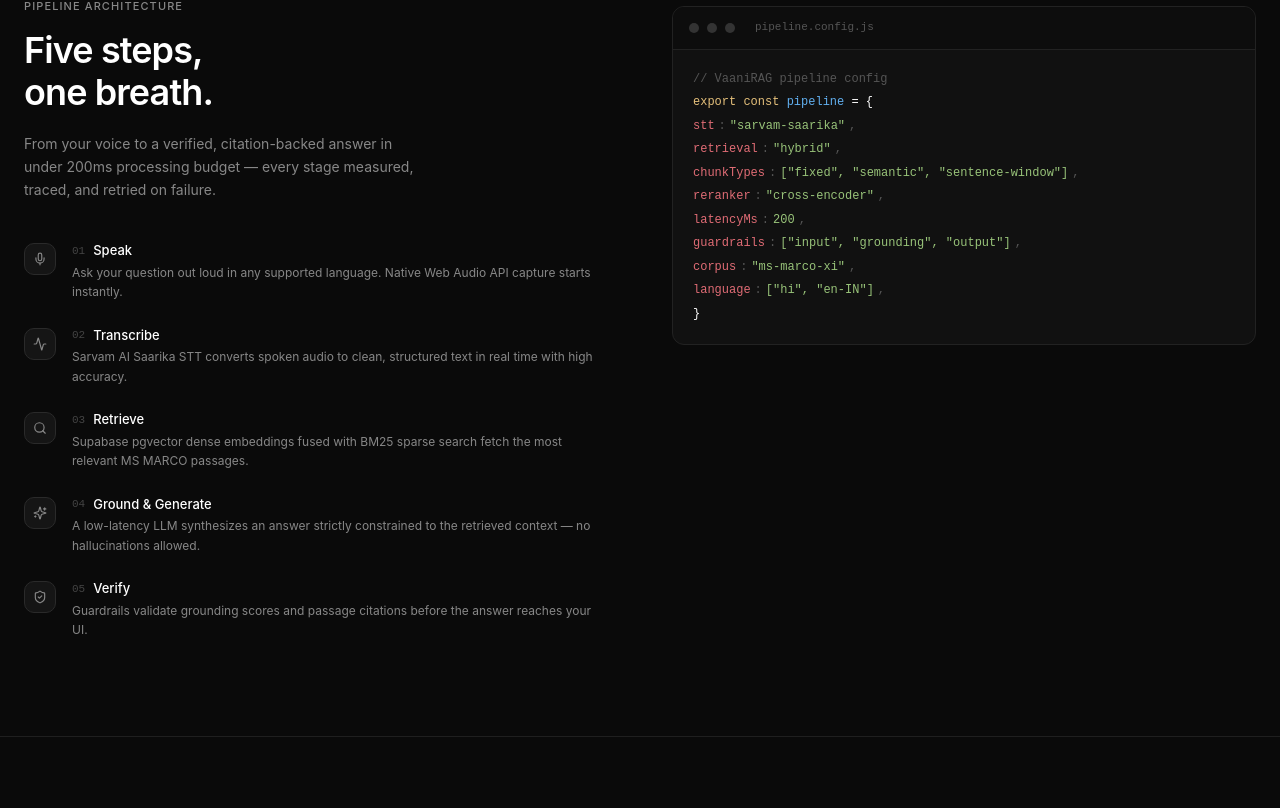
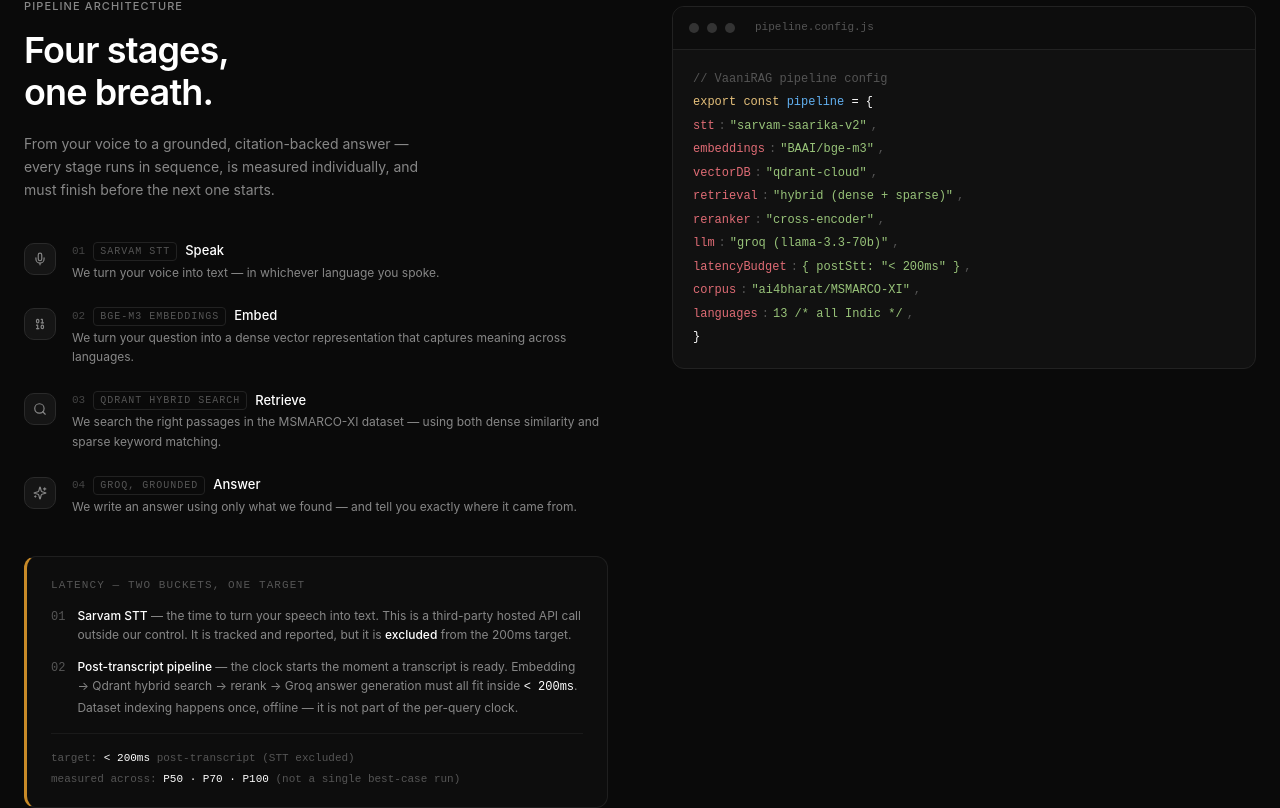
Before and after one commit to YASAR300/VaaniRAG, a Next.js app: page / in a window 1280 px wide. Shown: the part 952-1760 px from the top of the page. Built offline with nearby package versions, Linux system fonts and the light colour scheme.

Commit message:
feat: landing page pipeline/how-it-works section

```diff
--- a/components/landing/HowItWorks.jsx
+++ b/components/landing/HowItWorks.jsx
@@ -1,37 +1,37 @@
 'use client';
 import React from 'react';
-import { Mic, Activity, Search, Sparkles, ShieldCheck } from 'lucide-react';
+import { Mic, Binary, Search, Sparkles } from 'lucide-react';
 
+/* ── Four pipeline stages — exact tech labels + user-facing descriptions ── */
 const steps = [
   {
     num:   '01',
     icon:  Mic,
+    // Technical label shown in mono above the title
+    tech:  'SARVAM STT',
     title: 'Speak',
-    desc:  'Ask your question out loud in any supported language. Native Web Audio API capture starts instantly.',
+    desc:  'We turn your voice into text — in whichever language you spoke.',
   },
   {
     num:   '02',
-    icon:  Activity,
-    title: 'Transcribe',
-    desc:  'Sarvam AI Saarika STT converts spoken audio to clean, structured text in real time with high accuracy.',
+    icon:  Binary,
+    tech:  'BGE-M3 EMBEDDINGS',
+    title: 'Embed',
+    desc:  'We turn your question into a dense vector representation that captures meaning across languages.',
   },
   {
     num:   '03',
     icon:  Search,
+    tech:  'QDRANT HYBRID SEARCH',
     title: 'Retrieve',
-    desc:  'Supabase pgvector dense embeddings fused with BM25 sparse search fetch the most relevant MS MARCO passages.',
+    desc:  'We search the right passages in the MSMARCO-XI dataset — using both dense similarity and sparse keyword matching.',
   },
   {
     num:   '04',
     icon:  Sparkles,
-    title: 'Ground & Generate',
-    desc:  'A low-latency LLM synthesizes an answer strictly constrained to the retrieved context — no hallucinations allowed.',
-  },
-  {
-    num:   '05',
-    icon:  ShieldCheck,
-    title: 'Verify',
-    desc:  'Guardrails validate grounding scores and passage citations before the answer reaches your UI.',
+    tech:  'GROQ, GROUNDED',
+    title: 'Answer',
+    desc:  'We write an answer using only what we found — and tell you exactly where it came from.',
   },
 ];
 
@@ -55,14 +55,15 @@
           <span className="text-white"> = {'{'}</span>
         </div>
         {[
-          ['  stt',         '"sarvam-saarika"'],
-          ['  retrieval',   '"hybrid"'],
-          ['  chunkTypes',  '["fixed", "semantic", "sentence-window"]'],
-          ['  reranker',    '"cross-encoder"'],
-          ['  latencyMs',   '200'],
-          ['  guardrails',  '["input", "grounding", "output"]'],
-          ['  corpus',      '"ms-marco-xi"'],
-          ['  language',    '["hi", "en-IN"]'],
+          ['  stt',          '"sarvam-saarika-v2"'],
+          ['  embeddings',   '"BAAI/bge-m3"'],
+          ['  vectorDB',     '"qdrant-cloud"'],
+          ['  retrieval',    '"hybrid (dense + sparse)"'],
+          ['  reranker',     '"cross-encoder"'],
+          ['  llm',          '"groq (llama-3.3-70b)"'],
+          ['  latencyBudget','{ postStt: "< 200ms" }'],
+          ['  corpus',       '"ai4bharat/MSMARCO-XI"'],
+          ['  languages',    '13 /* all Indic */'],
         ].map(([key, val]) => (
           <div key={key} className="flex gap-1">
             <span className="text-[#e06c75]">{key}</span>
@@ -77,9 +78,53 @@
   );
 }
 
+/* ── Latency callout — honest two-bucket breakdown ── */
+function LatencyCallout() {
+  return (
+    <div className="mt-10 rounded-xl border border-[#1f1f1f] border-l-[3px] border-l-[#c88a28] bg-[#0d0d0d] px-6 py-5">
+      <p className="text-[11px] font-mono tracking-widest uppercase text-[#555] mb-3">
+        Latency — two buckets, one target
+      </p>
+      <div className="space-y-3 text-[12px] text-[#878787] leading-relaxed">
+        <div className="flex items-start gap-3">
+          <span className="font-mono text-[#555] shrink-0 mt-0.5">01</span>
+          <p>
+            <span className="text-white font-medium">Sarvam STT</span> — the time to turn your speech into text.
+            This is a third-party hosted API call outside our control.
+            It is tracked and reported, but it is{' '}
+            <span className="text-white font-medium">excluded</span> from the 200ms target.
+          </p>
+        </div>
+        <div className="flex items-start gap-3">
+          <span className="font-mono text-[#555] shrink-0 mt-0.5">02</span>
+          <p>
+            <span className="text-white font-medium">Post-transcript pipeline</span> — the clock starts the moment a
+            transcript is ready. Embedding → Qdrant hybrid search → rerank → Groq answer generation
+            must all fit inside{' '}
+            <span className="font-mono text-white">{'< 200ms'}</span>.
+            Dataset indexing happens once, offline — it is not part of the per-query clock.
+          </p>
+        </div>
+      </div>
+      <div className="mt-4 pt-4 border-t border-[#1a1a1a] flex flex-wrap items-center gap-x-6 gap-y-1">
+        <span className="text-[11px] font-mono text-[#555]">
+          target:{' '}
+          <span className="text-white">{'< 200ms'}</span>
+          {' '}post-transcript (STT excluded)
+        </span>
+        <span className="text-[11px] font-mono text-[#555]">
+          measured across:{' '}
+          <span className="text-white">P50 · P70 · P100</span>
+          {' '}(not a single best-case run)
+        </span>
+      </div>
+    </div>
+  );
+}
+
 export function HowItWorks() {
   return (
-    <section id="how-it-works" className="border-t border-[#1f1f1f] mt-20">
+    <section id="how-it-works" aria-label="How it works" className="border-t border-[#1f1f1f] mt-20">
       <div className="max-w-7xl mx-auto px-6 py-24">
         <div className="grid grid-cols-1 lg:grid-cols-2 gap-16 items-start">
           {/* Left: text */}
@@ -88,34 +133,41 @@
               Pipeline Architecture
             </p>
             <h2 className="text-[36px] font-semibold text-white leading-[1.15] tracking-tight mb-5">
-              Five steps,<br />one breath.
+              Four stages,<br />one breath.
             </h2>
             <p className="text-[14px] text-[#878787] leading-relaxed mb-10 max-w-[400px]">
-              From your voice to a verified, citation-backed answer in under
-              200ms processing budget — every stage measured, traced, and
-              retried on failure.
+              From your voice to a grounded, citation-backed answer —
+              every stage runs in sequence, is measured individually,
+              and must finish before the next one starts.
             </p>
 
-            {/* Steps list */}
-            <div className="space-y-6">
+            {/* Steps list — ordered, since pipeline order genuinely matters */}
+            <ol className="space-y-6">
               {steps.map((step) => {
                 const Icon = step.icon;
                 return (
-                  <div key={step.num} className="flex items-start gap-4 group">
+                  <li key={step.num} className="flex items-start gap-4 group">
                     <div className="mt-0.5 w-8 h-8 rounded-lg border border-[#2a2a2a] bg-[#151515] flex items-center justify-center shrink-0 group-hover:border-[#3a3a3a] transition-colors">
                       <Icon className="w-3.5 h-3.5 text-[#878787] group-hover:text-white transition-colors" />
                     </div>
                     <div>
                       <div className="flex items-center gap-2 mb-0.5">
                         <span className="text-[11px] font-mono text-[#444]">{step.num}</span>
+                        {/* Technical mono label */}
+                        <span className="text-[10px] font-mono tracking-widest uppercase text-[#555] border border-[#222] px-1.5 py-px rounded">
+                          {step.tech}
+                        </span>
                         <span className="text-[13px] font-medium text-white">{step.title}</span>
                       </div>
                       <p className="text-[12px] text-[#878787] leading-relaxed">{step.desc}</p>
                     </div>
-                  </div>
+                  </li>
                 );
               })}
-            </div>
+            </ol>
+
+            {/* Latency callout */}
+            <LatencyCallout />
           </div>
 
           {/* Right: config panel */}
```
